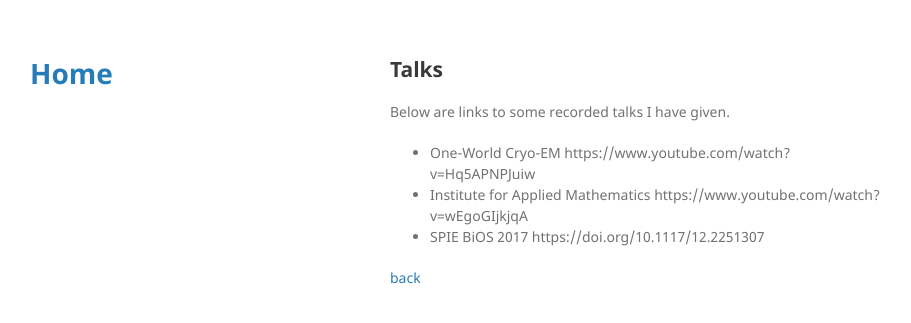
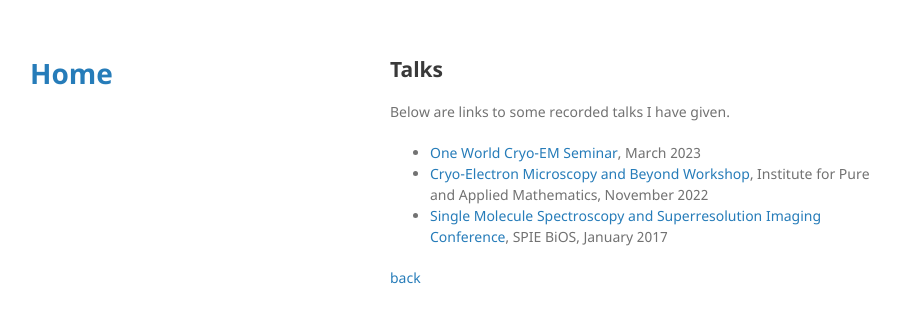
Before and after one commit to itspetar/itspetar.github.io, a Jekyll site: the page built from talks.md, in a window 1280 px wide. Shown: the top 323 px of the page, without its empty margins (180-1091 px from the left). Built offline with Jekyll 4.4.1, drawn with Linux system fonts in a browser that asks for light colours; our own code applies the rules of GitHub Pages for plain Markdown files.

Commit message:
added talks

```diff
--- a/_layouts/default.html
+++ b/_layouts/default.html
@@ -25,6 +25,7 @@
 
         <p class="view">
         <a href="{{'publications.html' | relative_url}}">Publications</a>
+        <a href="{{'talks.html' | relative_url}}">Talks</a>
         </p>
 
         <p class="view">
--- a/talks.md
+++ b/talks.md
@@ -6,9 +6,8 @@ layout: secondary
 
 Below are links to some recorded talks I have given.
 
-* One-World Cryo-EM https://www.youtube.com/watch?v=Hq5APNPJuiw
-* Institute for Applied Mathematics https://www.youtube.com/watch?v=wEgoGIjkjqA
-* SPIE BiOS 2017 https://doi.org/10.1117/12.2251307
-
+* <a href="https://www.youtube.com/watch?v=Hq5APNPJuiw">One World Cryo-EM Seminar</a>, March 2023
+* <a href="https://www.youtube.com/watch?v=wEgoGIjkjqA" target="_blank">Cryo-Electron Microscopy and Beyond Workshop</a>, Institute for Pure and Applied Mathematics, November 2022
+* <a href="https://doi.org/10.1117/12.2251307" target="_blank">Single Molecule Spectroscopy and Superresolution Imaging Conference</a>, SPIE BiOS, January 2017
 
 [back](./)
```
Also changed, not shown: publications.md (+1 -1 lines).
